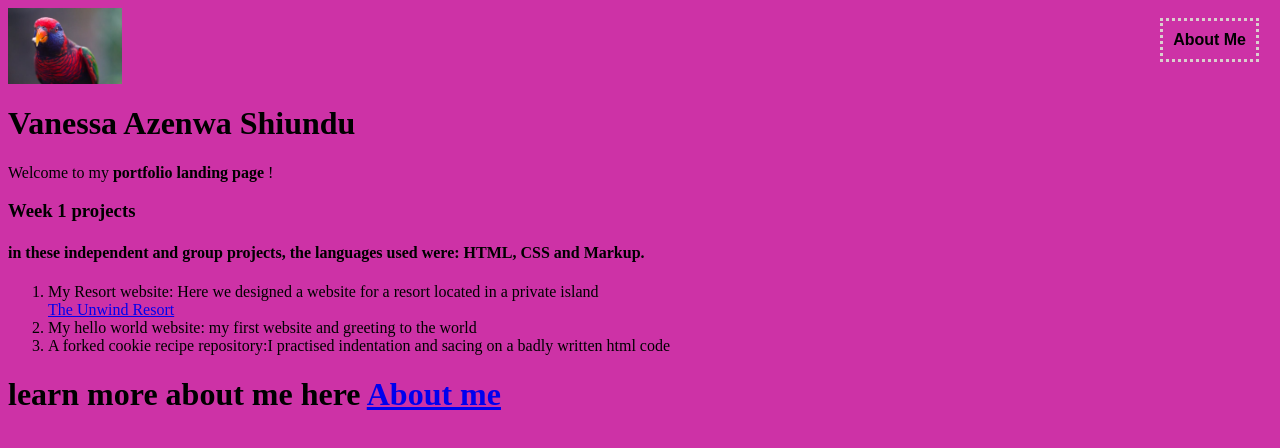
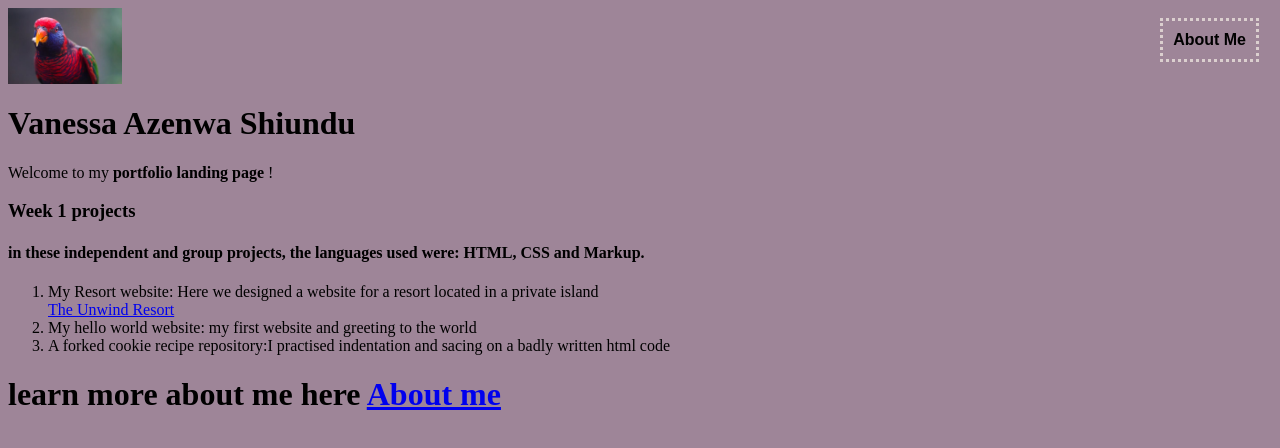
Before and after one commit to NessaAz/My-Personal-Portfolio, a plain HTML site: page index.html in a window 1280 px wide. Drawn offline with Linux system fonts and the light colour scheme.

Commit message:
modify the high contrast background color

```diff
--- a/CSS/style.css
+++ b/CSS/style.css
@@ -24,7 +24,7 @@
 }
 @media screen and (min-width: 768px) {
   body {
-    background-color: rgb(205, 50, 166);
+    background-color: rgb(158, 133, 152);
   }
   .column {
     width: 250px;
```
